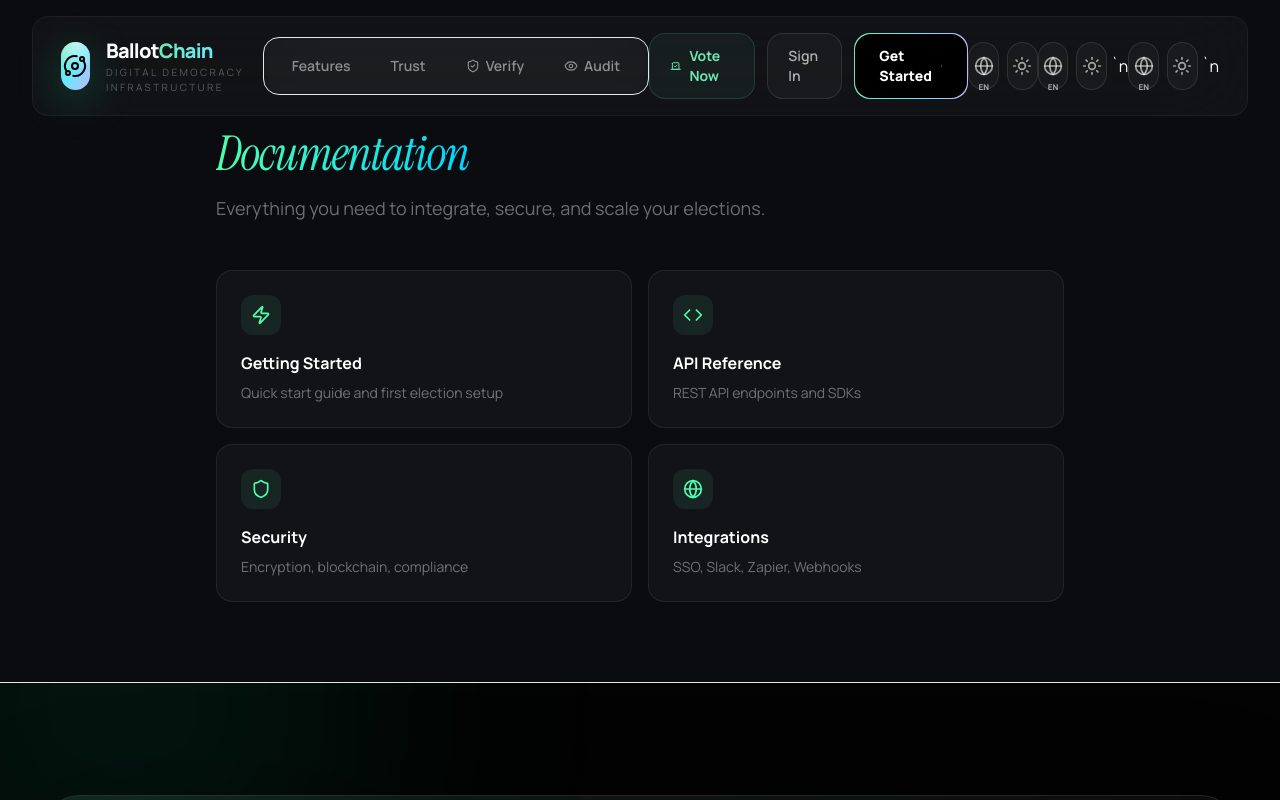
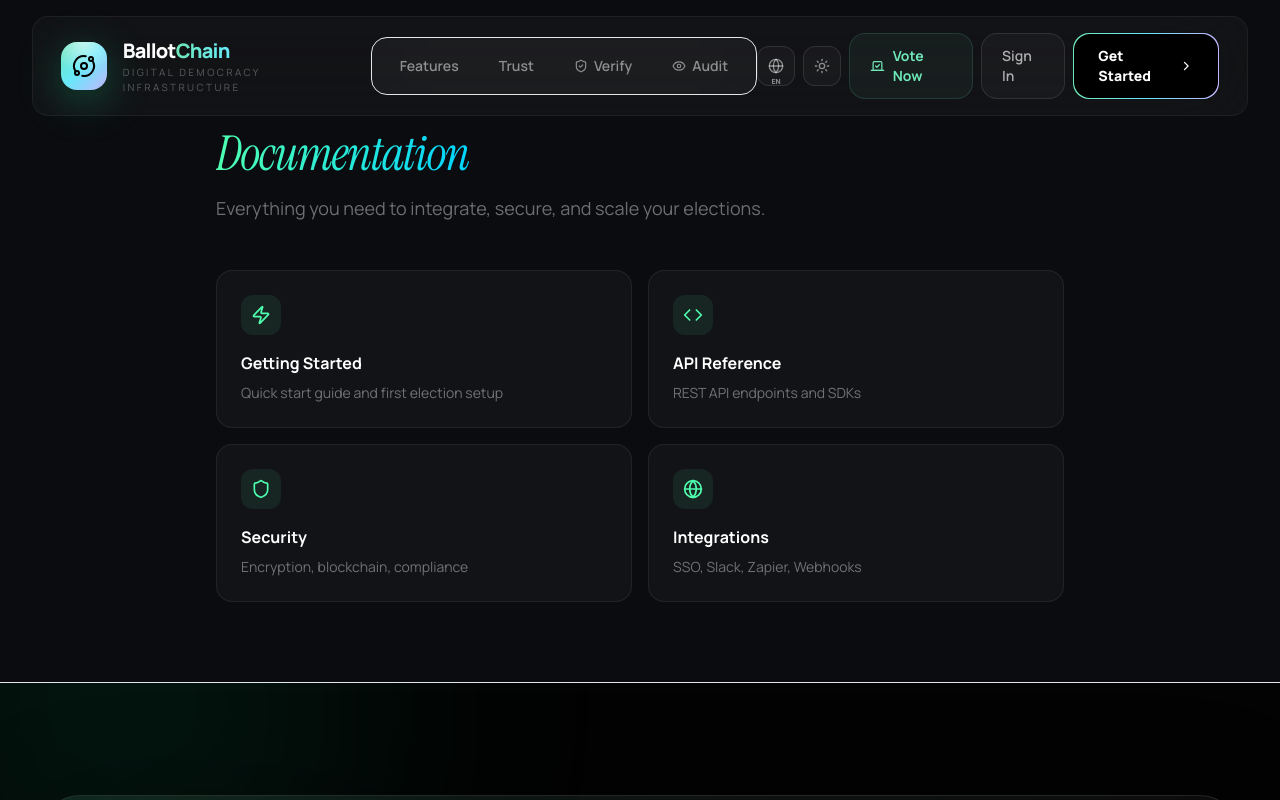
Before and after one commit to Donhafiz/ballotchain, a Next.js app: page /docs in a window 1280 px wide. Shown: the top 800 px of the page. Built offline with nearby package versions, Linux system fonts and the light colour scheme.

Commit message:
v17: Dark/light theme working, language switcher with 5 languages, clean navbar

```diff
--- a/src/app/globals.css
+++ b/src/app/globals.css
@@ -17,3 +17,35 @@
     font-family: 'Instrument Serif', Georgia, serif;
   }
 }
+[data-theme="light"] {
+  --bg: #f8fafc;
+  --text: #0f172a;
+  --card: #ffffff;
+  --border: #e2e8f0;
+  --muted: #64748b;
+}
+
+[data-theme="light"] body {
+  background-color: #f8fafc !important;
+  color: #0f172a !important;
+}
+
+[data-theme="light"] .bg-\[\#030303\] {
+  background-color: #f8fafc !important;
+}
+
+[data-theme="light"] .bg-\[\#050508\] {
+  background-color: #f8fafc !important;
+}
+
+[data-theme="light"] .bg-black {
+  background-color: #ffffff !important;
+}
+
+[data-theme="light"] .text-white {
+  color: #0f172a !important;
+}
+
+[data-theme="light"] .from-emerald-300 {
+  --tw-gradient-from: #059669 !important;
+}
--- a/src/app/layout.tsx
+++ b/src/app/layout.tsx
@@ -1,6 +1,5 @@
 import "./globals.css";
-import { ThemeProvider } from "@/lib/theme/ThemeContext";
-import { LanguageProvider } from "@/lib/i18n/LanguageContext";
+import ClientProviders from "@/components/layout/ClientProviders";
 
 export default function RootLayout({ children }: { children: React.ReactNode }) {
   return (
@@ -10,13 +9,11 @@ export default function RootLayout({ children }: { children: React.ReactNode })
         <link rel="preconnect" href="https://fonts.gstatic.com" crossOrigin="anonymous" />
         <link href="https://fonts.googleapis.com/css2?family=Instrument+Serif:ital@0;1&family=Manrope:wght@300;400;500;600;700;800&family=Syne:wght@600;700;800&display=swap" rel="stylesheet" />
       </head>
-      <ThemeProvider>
-        <LanguageProvider>
-          <body className="bg-[#0b0c0f] text-white overflow-x-hidden" style={{ fontFamily: "'Manrope', system-ui, sans-serif" }}>
-            {children}
-          </body>
-        </LanguageProvider>
-      </ThemeProvider>
+      <body className="bg-[#0b0c0f] text-white overflow-x-hidden" style={{ fontFamily: "'Manrope', system-ui, sans-serif" }}>
+        <ClientProviders>
+          {children}
+        </ClientProviders>
+      </body>
     </html>
   );
 }
--- /dev/null
+++ b/src/components/layout/ClientProviders.tsx
@@ -0,0 +1,14 @@
+"use client";
+
+import { ThemeProvider } from "@/lib/theme/ThemeContext";
+import { LanguageProvider } from "@/lib/i18n/LanguageContext";
+
+export default function ClientProviders({ children }: { children: React.ReactNode }) {
+  return (
+    <ThemeProvider>
+      <LanguageProvider>
+        {children}
+      </LanguageProvider>
+    </ThemeProvider>
+  );
+}
--- a/src/components/layout/Navbar.tsx
+++ b/src/components/layout/Navbar.tsx
@@ -6,15 +6,9 @@ import { useLanguage } from "@/lib/i18n/LanguageContext";
 import Link from "next/link";
 import { motion, AnimatePresence } from "framer-motion";
 import {
-  Menu, X, Vote, ChevronRight, Sparkles, Orbit, ShieldCheck, Eye, BookOpen, Sun, Moon, Globe,
+  Menu, X, Vote, ChevronRight, Sparkles, Orbit, ShieldCheck, Eye,
+  Sun, Moon, Globe,
 } from "lucide-react";
-
-const navLinks = [
-  { href: "/#features", label: "Features" },
-  { href: "/#trust", label: "Trust" },
-  { href: "/verify", label: "Verify" },
-  { href: "/audit", label: "Audit"},
-];
 
 const mobileVariants = {
   hidden: { opacity: 0, y: -30 },
@@ -27,14 +21,20 @@ const itemVariants = {
   visible: { opacity: 1, y: 0 },
 };
 
-
 export default function Navbar() {
-  const { theme, toggleTheme } = useTheme();
-  const { language, setLanguage } = useLanguage();
   const [mobileOpen, setMobileOpen] = useState(false);
   const [scrolled, setScrolled] = useState(false);
   const [hidden, setHidden] = useState(false);
   const lastScrollY = useRef(0);
+  const { theme, toggleTheme } = useTheme();
+  const { language, setLanguage, t } = useLanguage();
+
+  const navLinks = [
+    { href: "/#features", label: t("features") },
+    { href: "/#trust", label: t("trust") },
+    { href: "/verify", label: t("verify") },
+    { href: "/audit", label: t("audit") },
+  ];
 
   useEffect(() => {
     const onScroll = () => {
@@ -52,6 +52,12 @@ export default function Navbar() {
     return () => { document.body.style.overflow = ""; };
   }, [mobileOpen]);
 
+  const cycleLanguage = () => {
+    const langs = ["en","tw","ga","ee","ha"];
+    const idx = langs.indexOf(language);
+    setLanguage(langs[(idx + 1) % langs.length] as any);
+  };
+
   return (
     <>
       <motion.header
@@ -60,25 +66,18 @@ export default function Navbar() {
         transition={{ duration: 0.4 }}
         className="fixed inset-x-0 top-0 z-[120] px-4 pt-4 md:px-8"
       >
-        <div
-          className={`mx-auto flex max-w-7xl items-center justify-between rounded-2xl border px-5 py-4 transition-all duration-500 lg:px-7 ${
-            scrolled
-              ? "border-white/10 bg-black/45 shadow-[0_10px_80px_rgba(0,0,0,0.45)] backdrop-blur-3xl"
-              : "border-white/5 bg-white/[0.03] backdrop-blur-2xl"
-          }`}
-        >
+        <div className={`mx-auto flex max-w-7xl items-center justify-between rounded-2xl border px-5 py-4 transition-all duration-500 lg:px-7 ${
+          scrolled
+            ? "border-white/10 bg-black/45 shadow-[0_10px_80px_rgba(0,0,0,0.45)] backdrop-blur-3xl"
+            : "border-white/5 bg-white/[0.03] backdrop-blur-2xl"
+        }`}>
           <Link href="/" className="group relative z-[140] flex items-center gap-4">
-            <motion.div
-              whileHover={{ rotate: 8, scale: 1.06 }}
-              className="relative flex h-12 w-12 items-center justify-center overflow-hidden rounded-2xl bg-gradient-to-br from-emerald-300 via-cyan-300 to-violet-300 shadow-[0_10px_40px_rgba(16,185,129,0.35)]"
-            >
+            <motion.div whileHover={{ rotate: 8, scale: 1.06 }} className="relative flex h-12 w-12 items-center justify-center overflow-hidden rounded-2xl bg-gradient-to-br from-emerald-300 via-cyan-300 to-violet-300 shadow-[0_10px_40px_rgba(16,185,129,0.35)]">
               <div className="absolute inset-0 bg-[radial-gradient(circle_at_top,rgba(255,255,255,0.6),transparent_60%)]" />
               <Orbit className="relative z-10 h-6 w-6 text-black" />
             </motion.div>
             <div>
-              <h1 className="text-xl font-black tracking-[-0.04em] text-white">
-                Ballot<span className="bg-gradient-to-r from-emerald-300 to-cyan-300 bg-clip-text text-transparent">Chain</span>
-              </h1>
+              <h1 className="text-xl font-black tracking-[-0.04em] text-white">Ballot<span className="bg-gradient-to-r from-emerald-300 to-cyan-300 bg-clip-text text-transparent">Chain</span></h1>
               <p className="text-[10px] uppercase tracking-[0.24em] text-white/30">Digital Democracy Infrastructure</p>
             </div>
           </Link>
@@ -87,8 +86,8 @@ export default function Navbar() {
             {navLinks.map((link) => (
               <Link key={link.href} href={link.href} className="group relative overflow-hidden rounded-xl px-4 py-2.5 text-sm font-semibold text-white/50 transition-all duration-300 hover:text-white">
                 <span className="relative z-10 flex items-center gap-1.5">
-                  {link.label === "Verify" && <ShieldCheck className="h-3.5 w-3.5" />}
-                  {link.label === "Audit" && <Eye className="h-3.5 w-3.5" />}
+                  {link.label === t("verify") && <ShieldCheck className="h-3.5 w-3.5" />}
+                  {link.label === t("audit") && <Eye className="h-3.5 w-3.5" />}
                   {link.label}
                 </span>
                 <div className="absolute inset-0 scale-90 rounded-xl bg-gradient-to-r from-emerald-300/10 to-cyan-300/10 opacity-0 transition-all duration-300 group-hover:scale-100 group-hover:opacity-100" />
@@ -96,35 +95,30 @@ export default function Navbar() {
             ))}
           </div>
 
-          <div className="hidden items-center gap-3 lg:flex">
+          <div className="hidden items-center gap-2 lg:flex">
+            <button onClick={cycleLanguage} className="flex h-10 w-10 items-center justify-center rounded-xl border border-white/10 bg-white/[0.03] text-white/50 hover:text-white hover:border-white/20 transition-all relative" title={`Language: ${language.toUpperCase()}`}>
+              <Globe className="h-4 w-4" />
+              <span className="absolute -bottom-0.5 text-[7px] font-black uppercase">{language}</span>
+            </button>
+            <button onClick={toggleTheme} className="flex h-10 w-10 items-center justify-center rounded-xl border border-white/10 bg-white/[0.03] text-white/50 hover:text-white hover:border-white/20 transition-all">
+              {theme === "dark" ? <Sun className="h-4 w-4" /> : <Moon className="h-4 w-4" />}
+            </button>
             <Link href="/vote" className="group flex items-center gap-2 rounded-2xl border border-emerald-300/15 bg-emerald-300/5 px-5 py-3 text-sm font-bold text-emerald-300 transition-all duration-300 hover:border-emerald-300/25 hover:bg-emerald-300/10">
-              <Vote className="h-4 w-4" /> Vote Now
+              <Vote className="h-4 w-4" /> {t("vote")}
             </Link>
-            <Link href="/login" className="rounded-2xl border border-white/10 bg-white/[0.03] px-5 py-3 text-sm font-semibold text-white/65 transition-all duration-300 hover:border-white/20 hover:bg-white/[0.06] hover:text-white">Sign In</Link>
+            <Link href="/login" className="rounded-2xl border border-white/10 bg-white/[0.03] px-5 py-3 text-sm font-semibold text-white/65 transition-all duration-300 hover:border-white/20 hover:bg-white/[0.06] hover:text-white">{t("signin")}</Link>
             <Link href="/register" className="group relative overflow-hidden rounded-2xl bg-gradient-to-r from-emerald-300 via-cyan-300 to-violet-300 p-[1px]">
-              <div className="flex items-center gap-2 rounded-2xl bg-black px-6 py-3 text-sm font-black text-white transition-all duration-300 group-hover:bg-transparent group-hover:text-black">Get Started <ChevronRight className="h-4 w-4" /></div>
+              <div className="flex items-center gap-2 rounded-2xl bg-black px-6 py-3 text-sm font-black text-white transition-all duration-300 group-hover:bg-transparent group-hover:text-black">{t("started")} <ChevronRight className="h-4 w-4" /></div>
             </Link>
           </div>
 
-                                  <button onClick={() => setLanguage(language === "en" ? "tw" : language === "tw" ? "ga" : language === "ga" ? "ee" : language === "ee" ? "ha" : "en")} className="relative z-[140] flex h-12 w-12 items-center justify-center rounded-2xl border border-white/10 bg-white/[0.03] text-white/60 backdrop-blur-2xl transition-all duration-300 hover:border-white/20 hover:text-white" aria-label="Change language" title={`Current: ${language.toUpperCase()}`}>
-              <Globe className="h-5 w-5" />
-              <span className="absolute -bottom-1 text-[8px] font-black uppercase">{language}</span>
-            </button>
-          <button onClick={toggleTheme} className="relative z-[140] flex h-12 w-12 items-center justify-center rounded-2xl border border-white/10 bg-white/[0.03] text-white/60 backdrop-blur-2xl transition-all duration-300 hover:border-white/20 hover:text-white mr-2 lg:mr-0 lg:ml-2" aria-label="Toggle theme">
-              {theme === "dark" ? <Sun className="h-5 w-5" /> : <Moon className="h-5 w-5" />}
-            </button>
-                      <button onClick={() => setLanguage(language === "en" ? "tw" : language === "tw" ? "ga" : language === "ga" ? "ee" : language === "ee" ? "ha" : "en")} className="relative z-[140] flex h-12 w-12 items-center justify-center rounded-2xl border border-white/10 bg-white/[0.03] text-white/60 backdrop-blur-2xl transition-all duration-300 hover:border-white/20 hover:text-white" aria-label="Change language" title={`Current: ${language.toUpperCase()}`}>
-              <Globe className="h-5 w-5" />
-              <span className="absolute -bottom-1 text-[8px] font-black uppercase">{language}</span>
-            </button>
-          <button onClick={toggleTheme} className="relative z-[140] flex h-12 w-12 items-center justify-center rounded-2xl border border-white/10 bg-white/[0.03] text-white/60 backdrop-blur-2xl transition-all duration-300 hover:border-white/20 hover:text-white mr-1 lg:ml-2" aria-label="Toggle theme">{theme === "dark" ? <Sun className="h-5 w-5" /> : <Moon className="h-5 w-5" />}</button>`n                      <button onClick={() => setLanguage(language === "en" ? "tw" : language === "tw" ? "ga" : language === "ga" ? "ee" : language === "ee" ? "ha" : "en")} className="relative z-[140] flex h-12 w-12 items-center justify-center rounded-2xl border border-white/10 bg-white/[0.03] text-white/60 backdrop-blur-2xl transition-all duration-300 hover:border-white/20 hover:text-white" aria-label="Change language" title={`Current: ${language.toUpperCase()}`}>
-              <Globe className="h-5 w-5" />
-              <span className="absolute -bottom-1 text-[8px] font-black uppercase">{language}</span>
-            </button>
-          <button onClick={toggleTheme} className="relative z-[140] flex h-12 w-12 items-center justify-center rounded-2xl border border-white/10 bg-white/[0.03] text-white/60 backdrop-blur-2xl transition-all duration-300 hover:border-white/20 hover:text-white mr-1 lg:ml-2" aria-label="Toggle theme">{theme === "dark" ? <Sun className="h-5 w-5" /> : <Moon className="h-5 w-5" />}</button>`n          <button onClick={() => setMobileOpen(!mobileOpen)} className="relative z-[140] flex h-12 w-12 items-center justify-center rounded-2xl border border-white/10 bg-white/[0.03] text-white backdrop-blur-2xl transition-all duration-300 hover:border-white/20 lg:hidden" aria-label="Toggle Menu">
+          <button onClick={() => setMobileOpen(!mobileOpen)} className="relative z-[140] flex h-12 w-12 items-center justify-center rounded-2xl border border-white/10 bg-white/[0.03] text-white backdrop-blur-2xl transition-all duration-300 hover:border-white/20 lg:hidden" aria-label="Toggle Menu">
             <AnimatePresence mode="wait">
-              {mobileOpen ? <motion.div key="close" initial={{ opacity: 0, rotate: -90 }} animate={{ opacity: 1, rotate: 0 }} exit={{ opacity: 0, rotate: 90 }} transition={{ duration: 0.2 }}><X className="h-5 w-5" /></motion.div>
-               : <motion.div key="menu" initial={{ opacity: 0, rotate: 90 }} animate={{ opacity: 1, rotate: 0 }} exit={{ opacity: 0, rotate: -90 }} transition={{ duration: 0.2 }}><Menu className="h-5 w-5" /></motion.div>}
+              {mobileOpen ? (
+                <motion.div key="close" initial={{ opacity: 0, rotate: -90 }} animate={{ opacity: 1, rotate: 0 }} exit={{ opacity: 0, rotate: 90 }} transition={{ duration: 0.2 }}><X className="h-5 w-5" /></motion.div>
+              ) : (
+                <motion.div key="menu" initial={{ opacity: 0, rotate: 90 }} animate={{ opacity: 1, rotate: 0 }} exit={{ opacity: 0, rotate: -90 }} transition={{ duration: 0.2 }}><Menu className="h-5 w-5" /></motion.div>
+              )}
             </AnimatePresence>
           </button>
         </div>
@@ -148,22 +142,17 @@ export default function Navbar() {
                   {navLinks.map((link, index) => (
                     <motion.div variants={itemVariants} key={index}>
                       <Link href={link.href} onClick={() => setMobileOpen(false)} className="group flex items-center justify-between rounded-2xl border border-white/6 bg-white/[0.03] px-5 py-5 text-lg font-bold text-white/75 transition-all duration-300 hover:border-emerald-300/20 hover:bg-white/[0.06] hover:text-white">
-                        <span className="flex items-center gap-2">{link.label === "Verify" && <ShieldCheck className="h-5 w-5 text-emerald-300" />}{link.label === "Audit" && <Eye className="h-5 w-5 text-cyan-300" />}{link.label}</span>
+                        <span className="flex items-center gap-2">{link.label === t("verify") && <ShieldCheck className="h-5 w-5 text-emerald-300" />}{link.label === t("audit") && <Eye className="h-5 w-5 text-cyan-300" />}{link.label}</span>
                         <ChevronRight className="h-5 w-5 text-emerald-300" />
                       </Link>
                     </motion.div>
                   ))}
-                  <motion.div variants={itemVariants}>
-                    <Link href="/docs" onClick={() => setMobileOpen(false)} className="group flex items-center justify-between rounded-2xl border border-white/6 bg-white/[0.03] px-5 py-5 text-lg font-bold text-white/75 transition-all duration-300 hover:border-violet-300/20 hover:bg-white/[0.06] hover:text-white">
-                      <span className="flex items-center gap-2"><BookOpen className="h-5 w-5 text-violet-300" />Documentation</span><ChevronRight className="h-5 w-5 text-violet-300" />
-                    </Link>
-                  </motion.div>
                 </div>
                 <div className="mt-8 grid gap-4">
-                  <Link href="/register" onClick={() => setMobileOpen(false)} className="group flex items-center justify-center gap-2 rounded-2xl bg-gradient-to-r from-emerald-300 via-cyan-300 to-violet-300 px-6 py-5 text-base font-black text-black transition-all duration-300 hover:scale-[1.02]">Get Started <ChevronRight className="h-5 w-5" /></Link>
+                  <Link href="/register" onClick={() => setMobileOpen(false)} className="group flex items-center justify-center gap-2 rounded-2xl bg-gradient-to-r from-emerald-300 via-cyan-300 to-violet-300 px-6 py-5 text-base font-black text-black transition-all duration-300 hover:scale-[1.02]">{t("started")} <ChevronRight className="h-5 w-5" /></Link>
                   <div className="grid grid-cols-2 gap-4">
-                    <Link href="/login" onClick={() => setMobileOpen(false)} className="rounded-2xl border border-white/10 bg-white/[0.03] px-5 py-4 text-center text-sm font-bold text-white/70 transition-all duration-300 hover:bg-white/[0.05] hover:text-white">Sign In</Link>
-                    <Link href="/vote" onClick={() => setMobileOpen(false)} className="rounded-2xl border border-emerald-300/15 bg-emerald-300/5 px-5 py-4 text-center text-sm font-black text-emerald-300 transition-all duration-300 hover:bg-emerald-300/10">Vote</Link>
+                    <Link href="/login" onClick={() => setMobileOpen(false)} className="rounded-2xl border border-white/10 bg-white/[0.03] px-5 py-4 text-center text-sm font-bold text-white/70 transition-all duration-300 hover:bg-white/[0.05] hover:text-white">{t("signin")}</Link>
+                    <Link href="/vote" onClick={() => setMobileOpen(false)} className="rounded-2xl border border-emerald-300/15 bg-emerald-300/5 px-5 py-4 text-center text-sm font-black text-emerald-300 transition-all duration-300 hover:bg-emerald-300/10">{t("vote")}</Link>
                   </div>
                 </div>
               </motion.div>
--- a/src/lib/i18n/LanguageContext.tsx
+++ b/src/lib/i18n/LanguageContext.tsx
@@ -1,5 +1,6 @@
 "use client";
-import { useState, useEffect, createContext, useContext } from "react";
+
+import { createContext, useContext, useState, useEffect } from "react";
 
 type Language = "en" | "tw" | "ga" | "ee" | "ha";
 
@@ -10,19 +11,21 @@ interface LanguageContextType {
 }
 
 const translations: Record<string, Record<string, string>> = {
-  en: { vote: "Vote", verify: "Verify", audit: "Audit", login: "Sign In", register: "Get Started", welcome: "Welcome", startFree: "Start for free", voteNow: "Vote Now" },
-  tw: { vote: "To aba", verify: "Hwehwɛ mu", audit: "Akontaabu", login: "Kɔ mu", register: "Fa wo din kɔ", welcome: "Akwaaba", startFree: "Fi ase kwasi", voteNow: "To aba seesei" },
-  ga: { vote: "Vootu", verify: "Tao", audit: "Sɛɛ", login: "Bɔɔ", register: "Ŋmaa", welcome: "Akwaba", startFree: "Jɛ shishi yaka", voteNow: "Vootu amrɔ" },
-  ee: { vote: "Da akɔ", verify: "Kpɔe", audit: "Xlẽ", login: "Ge ɖe eme", register: "Ŋlɔ ŋkɔ", welcome: "Woezɔ", startFree: "Dze egɔme faa", voteNow: "Da akɔ fifia" },
-  ha: { vote: "Zaɓe", verify: "Tabbatar", audit: "Dubawa", login: "Shiga", register: "Yi rijista", welcome: "Barka", startFree: "Fara kyauta", voteNow: "Yi zaɓe yanzu" },
+  en: { vote: "Vote Now", signin: "Sign In", started: "Get Started", features: "Features", trust: "Trust", verify: "Verify", audit: "Audit" },
+  tw: { vote: "To aba", signin: "Kɔ mu", started: "Fa wo din kɔ", features: "Nneɛma", trust: "Gyedie", verify: "Hwehwɛ mu", audit: "Akontaabu" },
+  ga: { vote: "Vootu", signin: "Bɔɔ", started: "Ŋmaa", features: "Nibii", trust: "Hemɔkɛ", verify: "Tao", audit: "Sɛɛ" },
+  ee: { vote: "Da akɔ", signin: "Ge ɖe eme", started: "Ŋlɔ ŋkɔ", features: "Nuɖuɖu", trust: "Dziɖuɖu", verify: "Kpɔe", audit: "Xlẽ" },
+  ha: { vote: "Zaɓe", signin: "Shiga", started: "Yi rijista", features: "Fasali", trust: "Amana", verify: "Tabbatar", audit: "Dubawa" },
 };
 
 const LanguageContext = createContext<LanguageContextType>({ language: "en", setLanguage: () => {}, t: (key) => key });
 
 export function LanguageProvider({ children }: { children: React.ReactNode }) {
   const [language, setLanguage] = useState<Language>("en");
+  const [mounted, setMounted] = useState(false);
 
   useEffect(() => {
+    setMounted(true);
     const saved = localStorage.getItem("language") as Language;
     if (saved) setLanguage(saved);
   }, []);
@@ -34,6 +37,8 @@ export function LanguageProvider({ children }: { children: React.ReactNode }) {
 
   const t = (key: string) => translations[language]?.[key] || translations.en[key] || key;
 
+  if (!mounted) return <>{children}</>;
+
   return <LanguageContext.Provider value={{ language, setLanguage: handleSetLanguage, t }}>{children}</LanguageContext.Provider>;
 }
 
--- a/src/lib/theme/ThemeContext.tsx
+++ b/src/lib/theme/ThemeContext.tsx
@@ -13,18 +13,25 @@ const ThemeContext = createContext<ThemeContextType>({ theme: "dark", toggleThem
 
 export function ThemeProvider({ children }: { children: React.ReactNode }) {
   const [theme, setTheme] = useState<Theme>("dark");
+  const [mounted, setMounted] = useState(false);
 
   useEffect(() => {
+    setMounted(true);
     const saved = localStorage.getItem("theme") as Theme;
-    if (saved) setTheme(saved);
+    if (saved) {
+      setTheme(saved);
+      document.documentElement.setAttribute("data-theme", saved);
+    }
   }, []);
 
   const toggleTheme = () => {
     const next = theme === "dark" ? "light" : "dark";
     setTheme(next);
     localStorage.setItem("theme", next);
-    document.documentElement.classList.toggle("light", next === "light");
+    document.documentElement.setAttribute("data-theme", next);
   };
+
+  if (!mounted) return <>{children}</>;
 
   return <ThemeContext.Provider value={{ theme, toggleTheme }}>{children}</ThemeContext.Provider>;
 }
```
